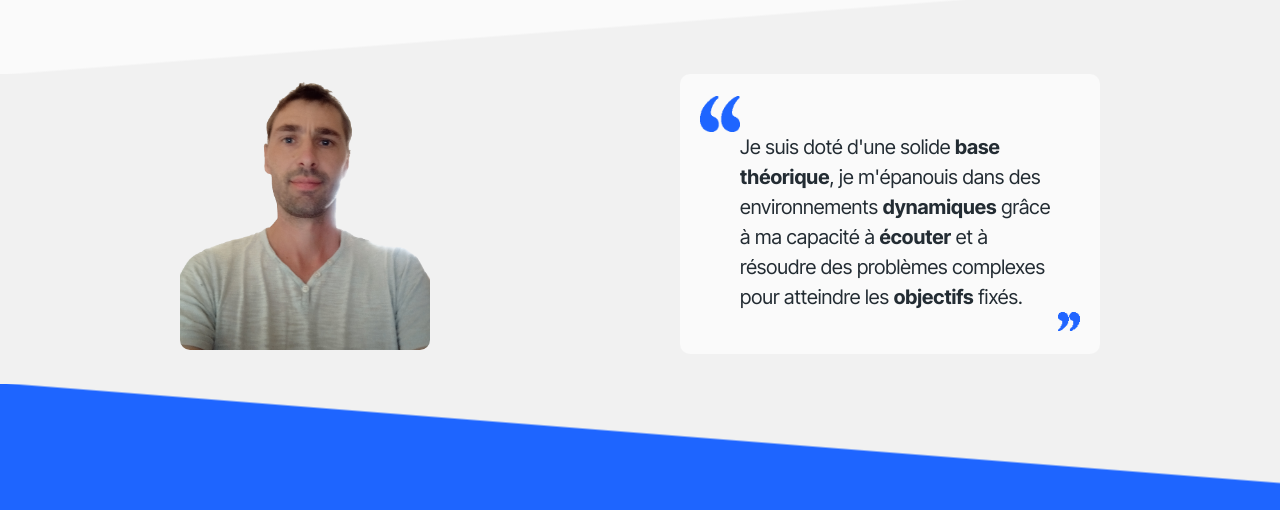
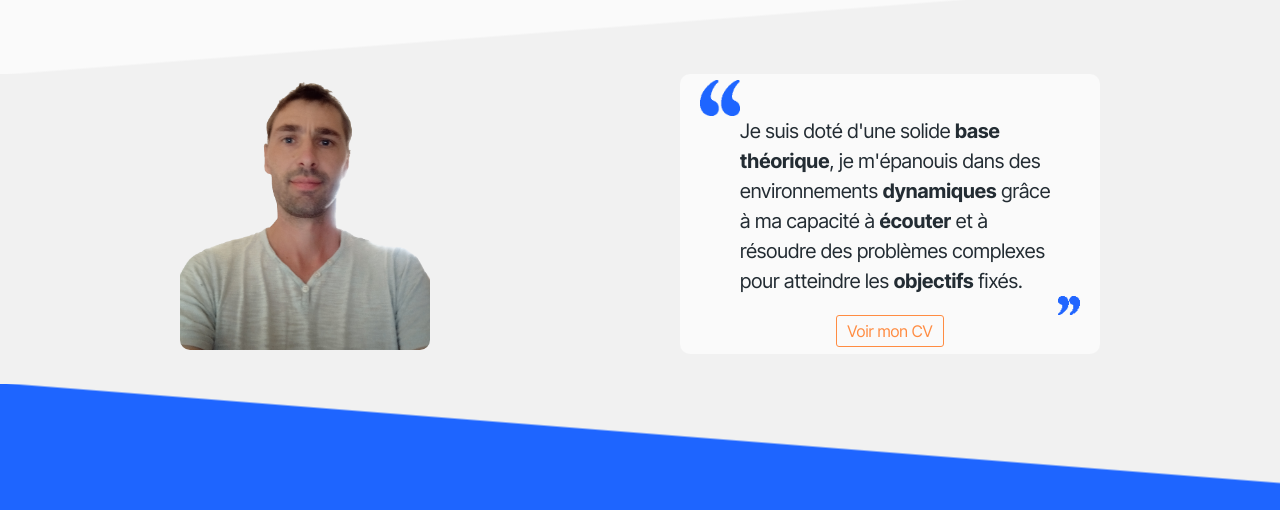
Before and after one commit to sylvainflt/newPortfolio, a plain HTML site: page index.html in a window 1280 px wide. Shown: the part 237-747 px from the top of the page. Drawn offline with Linux system fonts and the light colour scheme; a web font is replaced by a local one.

Commit message:
correction CV

```diff
--- a/index.html
+++ b/index.html
@@ -44,6 +44,7 @@
                         environnements <strong>dynamiques</strong> grâce à ma capacité à <strong>écouter</strong> et à
                         résoudre des problèmes complexes pour atteindre les <strong>objectifs</strong> fixés.</p>
                     <img src="./asset/images/quote-2.png" class="quoteClose">
+                    <a href="./Sylvain_FOUCAULT_CV.pdf" target="_blank" id="boutonCV">Voir mon CV</a>
                 </div>
             </div>
         </div>
--- a/style.css
+++ b/style.css
@@ -191,6 +191,20 @@ body {
     font-size: 20px;
     line-height: 30px;
     padding: 0 20px 0 40px;
+}
+#boutonCV {
+    text-decoration: none;
+    border: solid 1px var(--color6);
+    border-radius: 3px;
+    color: var(--color6);
+    padding: 5px 10px;
+    transition: all .5s;
+    cursor: pointer;
+    z-index: 10;
+}
+#boutonCV:hover {
+    background-color: var(--color6);
+    color: var(--color2);
 }
 
 #presentationSuite {
```
Also changed, not shown: 1 other file.
